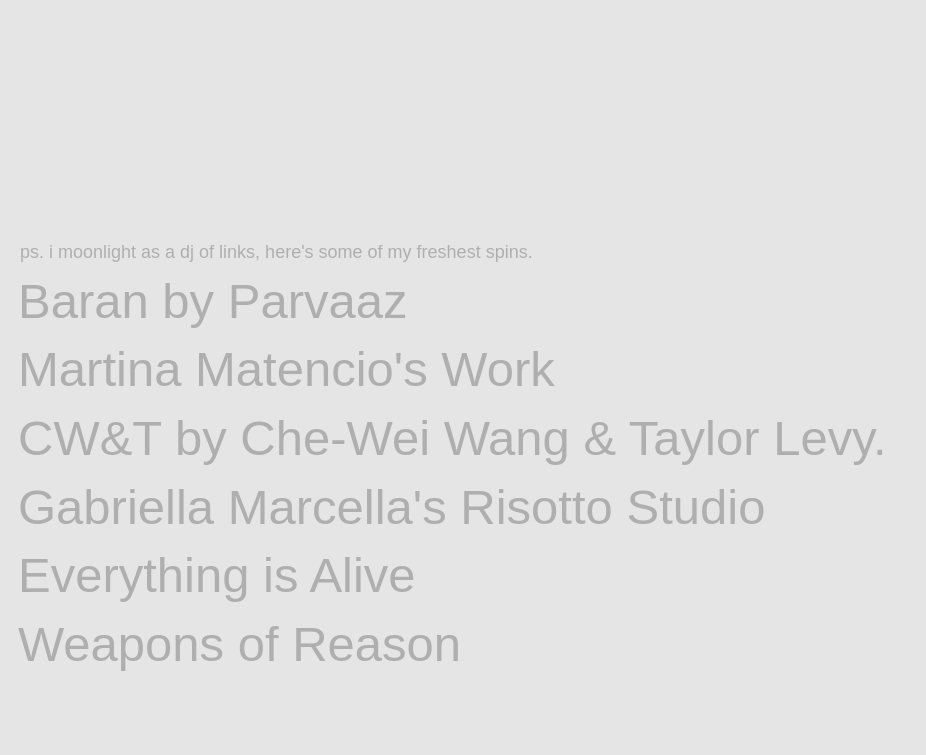
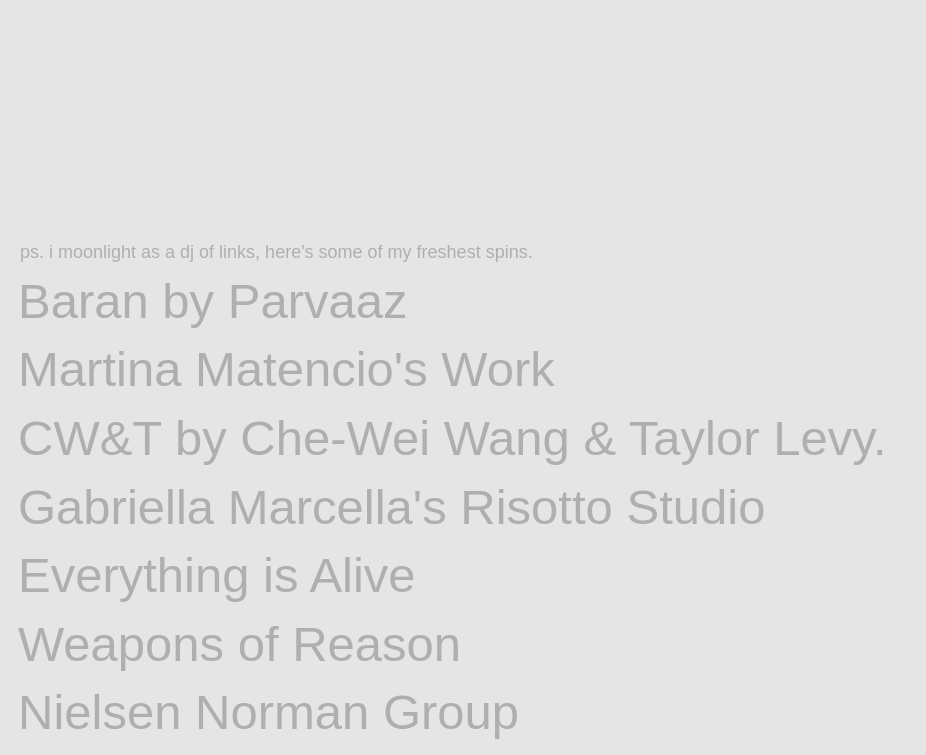
Before and after one commit to kasjmierleela/contact, a plain HTML site: page index.html in a window 1280 px wide. Shown: the part 1297-2052 px from the top of the page, without its empty margins (0-926 px from the left). Before the commit the page ends 1983 px from the top, so only its background shows below. Drawn offline with nearby package versions, Linux system fonts and the light colour scheme; a script that the page names is missing.

Commit message:
added a curation link

```diff
--- a/index.html
+++ b/index.html
@@ -29,7 +29,7 @@
     <div class="social-links-wrapper-2"><a href="https://www.instagram.com/kasjmierleela/" target="_blank" class="social-links-2">instagram</a><a href="https://www.behance.net/kasjmierleela" target="_blank" class="social-links-2">behance</a><a href="https://www.linkedin.com/in/kasjmierleela/" target="_blank" class="social-links-2">linkedin</a><a href="https://theprocessparty.bandcamp.com" target="_blank" class="social-links-2">bandcamp</a><a href="https://soundcloud.com/kasjmierleela" target="_blank" class="social-links-2">soundcloud</a></div>
     <p class="big-text">hey there i am <span class="text-span">kasjmier leela</span>’s website. i know i look barebones but that’s because i am unfinished because apparently he’s busy working on other ‘important’ projects. if you wish to get in touch with him for a work project or if you are a long lost friend who’s crashed onto these shores or both, he’ll be thrilled to hear from you. go ahead and click on the email link or the phone number below. also, could you please do me a small favor and tell him that i’m losing my cool here, with a semi-stern voice. thanks in advance.</p><a href="mailto:kasjmier.leela@gmail.com?subject=in%20need%20of%20some%20magic" class="big-link">kasjmier.leela@gmail.com</a><a href="tel:+917874538676" class="big-link">+91 7874 538676</a>
     <div class="curation-wrapper">
-      <p class="paragraph">ps. i moonlight as a dj of links, here&#x27;s some of my freshest spins.</p><a href="https://open.spotify.com/album/55GDDioOnYUTA3NtfZcqMx" target="_blank" class="big-link grey">Baran by Parvaaz</a><a href="https://www.instagram.com/lalovenenoso/" target="_blank" class="big-link grey">Martina Matencio&#x27;s Work</a><a href="https://cwandt.com" target="_blank" class="big-link grey">CW&amp;T by Che-Wei Wang &amp; Taylor Levy.</a><a href="https://www.risottostudio.com" target="_blank" class="big-link grey">Gabriella Marcella&#x27;s Risotto Studio</a><a href="https://www.everythingisalive.com" target="_blank" class="big-link grey">Everything is Alive</a><a href="https://weaponsofreason.com" target="_blank" class="big-link grey">Weapons of Reason</a></div>
+      <p class="paragraph">ps. i moonlight as a dj of links, here&#x27;s some of my freshest spins.</p><a href="https://open.spotify.com/album/55GDDioOnYUTA3NtfZcqMx" target="_blank" class="big-link grey">Baran by Parvaaz</a><a href="https://www.instagram.com/lalovenenoso/" target="_blank" class="big-link grey">Martina Matencio&#x27;s Work</a><a href="https://cwandt.com" target="_blank" class="big-link grey">CW&amp;T by Che-Wei Wang &amp; Taylor Levy.</a><a href="https://www.risottostudio.com" target="_blank" class="big-link grey">Gabriella Marcella&#x27;s Risotto Studio</a><a href="https://www.everythingisalive.com" target="_blank" class="big-link grey">Everything is Alive</a><a href="https://weaponsofreason.com" target="_blank" class="big-link grey">Weapons of Reason</a><a href="https://www.nngroup.com" target="_blank" class="big-link grey">Nielsen Norman Group</a></div>
     <div class="social-links-wrapper-2 mobile"><a href="https://www.instagram.com/kasjmierleela/" target="_blank" class="social-links-2">instagram</a><a href="https://www.behance.net/kasjmierleela" target="_blank" class="social-links-2">behance</a><a href="https://www.linkedin.com/in/kasjmierleela/" target="_blank" class="social-links-2">linkedin</a><a href="https://theprocessparty.bandcamp.com" target="_blank" class="social-links-2">bandcamp</a><a href="https://soundcloud.com/kasjmierleela" target="_blank" class="social-links-2">soundcloud</a></div>
   </div>
   <script src="https://d3e54v103j8qbb.cloudfront.net/js/jquery-3.5.1.min.dc5e7f18c8.js?site=5f57260fdb9761cb842c849d" type="text/javascript" integrity="sha256-9/aliU8dGd2tb6OSsuzixeV4y/faTqgFtohetphbbj0=" crossorigin="anonymous"></script>
```
